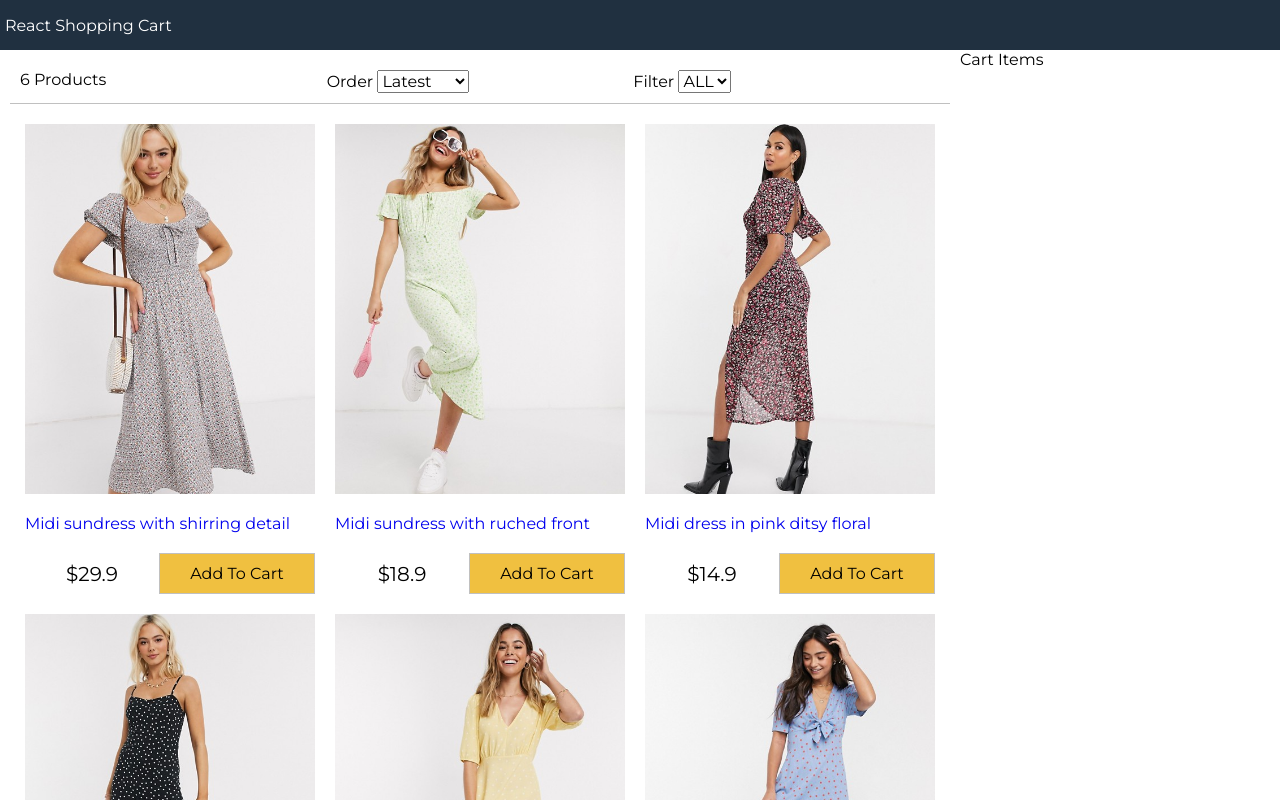
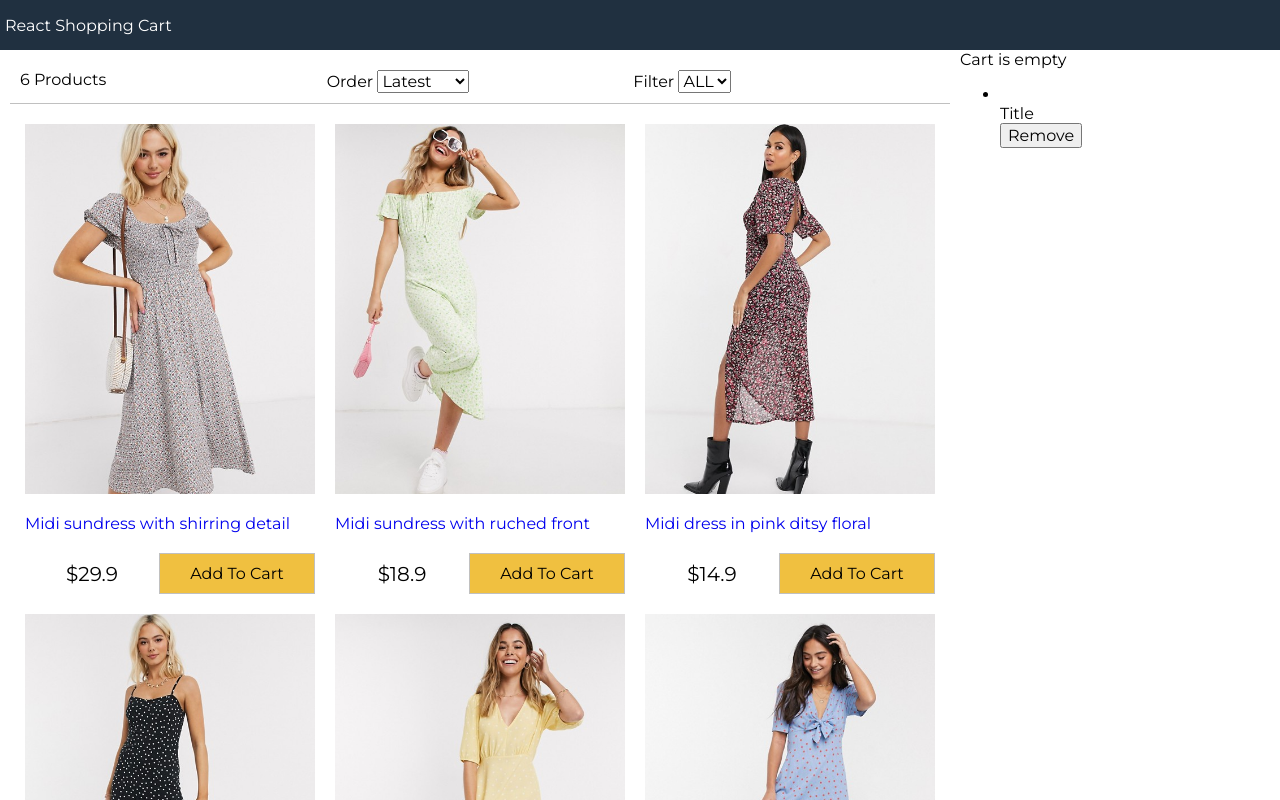
Before and after one commit to knolegsb/ReactShoppingCart, a React (Create React App) app: page / in a window 1280 px wide. Shown: the top 800 px of the page. Built offline with nearby package versions, Linux system fonts and the light colour scheme.

Commit message:
added cart div

```diff
--- a/src/App.js
+++ b/src/App.js
@@ -2,6 +2,7 @@ import React from "react";
 import data from "./data.json";
 import Products from "./components/Product";
 import Filter from "./components/Filter";
+import Cart from "./components/Cart";
 
 class App extends React.Component {
   constructor() {
@@ -59,7 +60,9 @@ class App extends React.Component {
               ></Filter>
               <Products products={this.state.products}></Products>
             </div>
-            <div className="sidebar">Cart Items</div>
+            <div className="sidebar">
+              <Cart />
+            </div>
           </div>
         </main>
         <footer>All right is reserved</footer>
--- /dev/null
+++ b/src/components/Cart.js
@@ -0,0 +1,31 @@
+import React, {Component} from "react";
+import formatCurrency from "../util";
+
+export default class Cart extends Component {
+    render() {
+        return (
+            <div>
+                <div className="cart cart-header">Cart is empty</div>
+
+
+                <div>
+                    <div className="cart">
+                        <ul className="cart-items">
+                            <li>
+                                <div>
+                                    <img></img>
+                                </div>
+                                <div>
+                                    <di>Title</di>
+                                    <div className="right">
+                                        <button>Remove</button>
+                                    </div>
+                                </div>
+                            </li>
+                        </ul>
+                    </div>
+                </div>
+            </div>
+        );
+    }
+}
```
